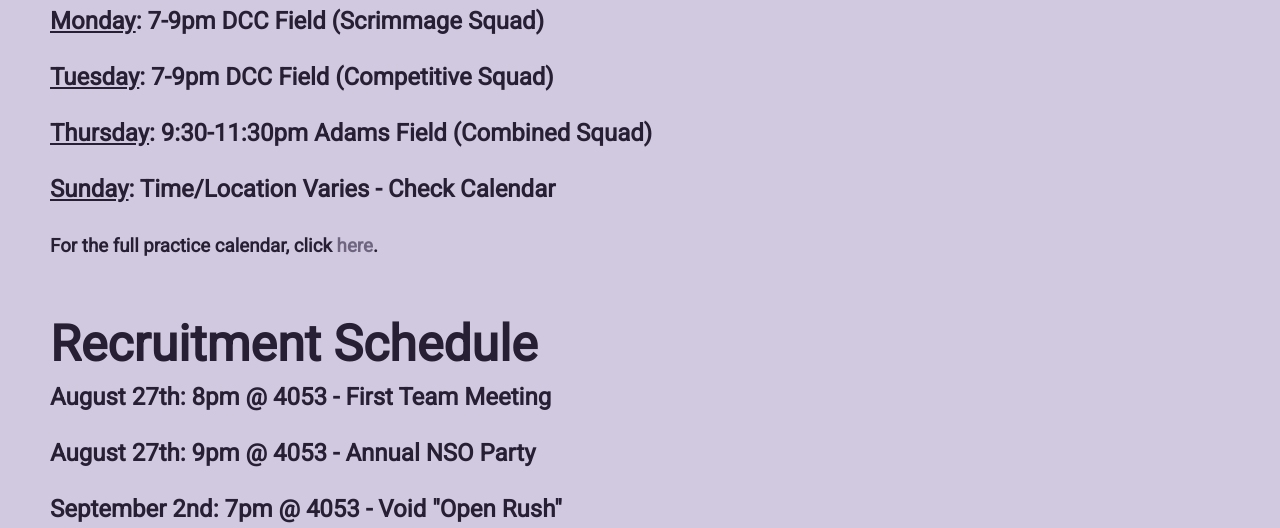
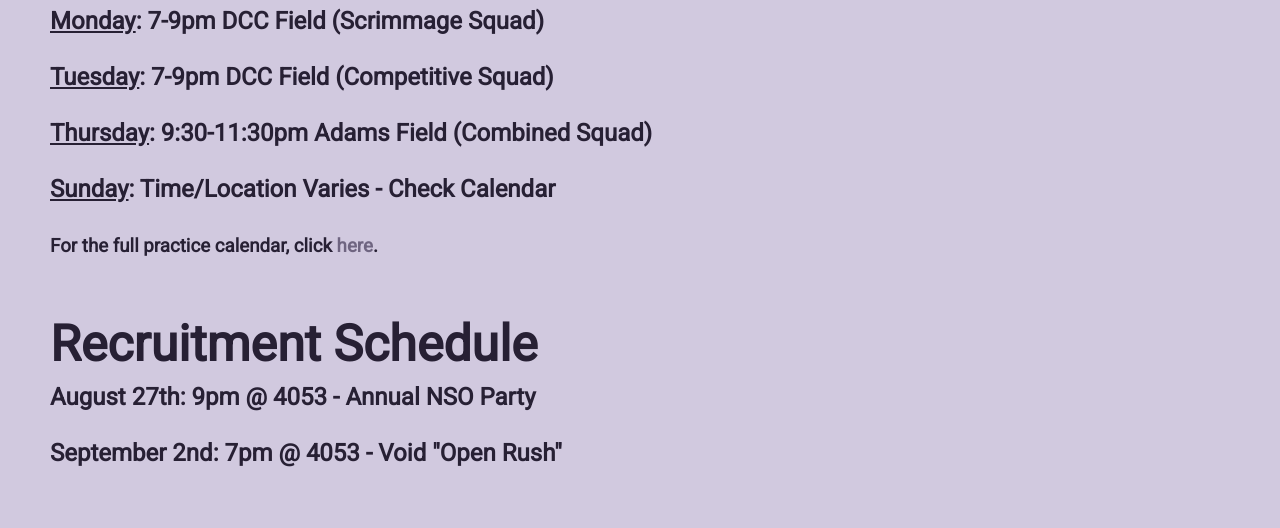
Before and after one commit to emmettneyman/emmettneyman.github.io, a plain HTML site: page sched.html in a window 1280 px wide. Shown: the part 214-742 px from the top of the page. Drawn offline with Linux system fonts and the light colour scheme.

Commit message:
removed event from sched

```diff
--- a/sched.html
+++ b/sched.html
@@ -68,9 +68,6 @@
                     Recruitment Schedule
                 </h1>
                 <h2 class="content">
-                    August 27th: 8pm @ 4053 - First Team Meeting
-                    <br>
-                    <br>
                     August 27th: 9pm @ 4053 - Annual NSO Party
                     <br>
                     <br>
```
Also changed, not shown: freshman.html (+0 -2 lines).
